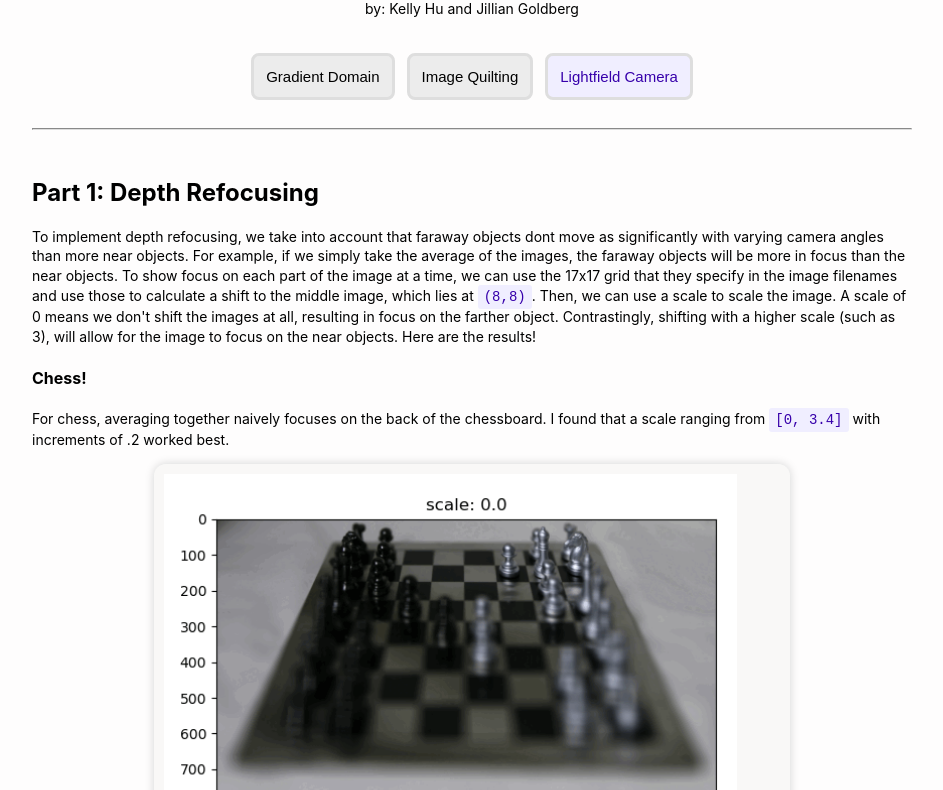
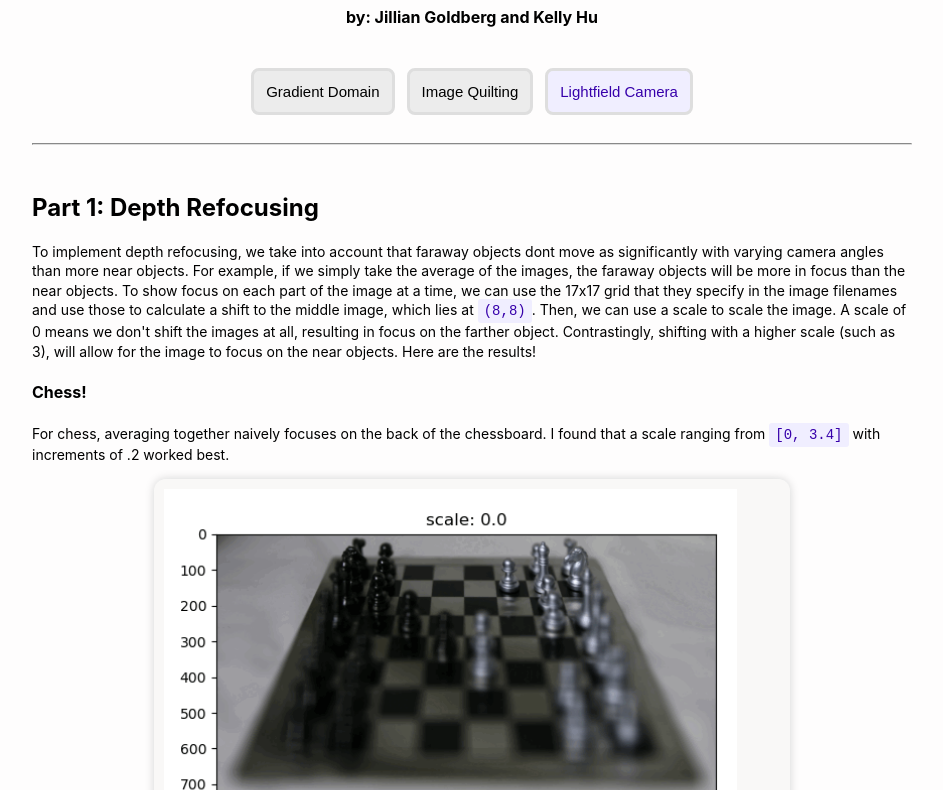
Before and after one commit to jilliangoldberg/cs180-websites, a plain HTML site: page finalproject/proj3-index.html in a window 1280 px wide. Shown: the part 264-1054 px from the top of the page, without its empty margins (168-1111 px from the left). Drawn offline with Linux system fonts and the light colour scheme.

Commit message:
Update proj3-index.html

```diff
--- a/finalproject/proj3-index.html
+++ b/finalproject/proj3-index.html
@@ -7,7 +7,7 @@
     <div id="center">
         <h1>CS180 Final Project - Fall 2023</h1>
         <h1 id="larger">Lightfield Camera 📷</h1>
-        <p>by: Kelly Hu and Jillian Goldberg</p>
+        <h4>by: Jillian Goldberg and Kelly Hu</h4>
 		<br>
         <div id="row-buttons">
             <a href='index.html'><button>Gradient Domain</button></a>
```
